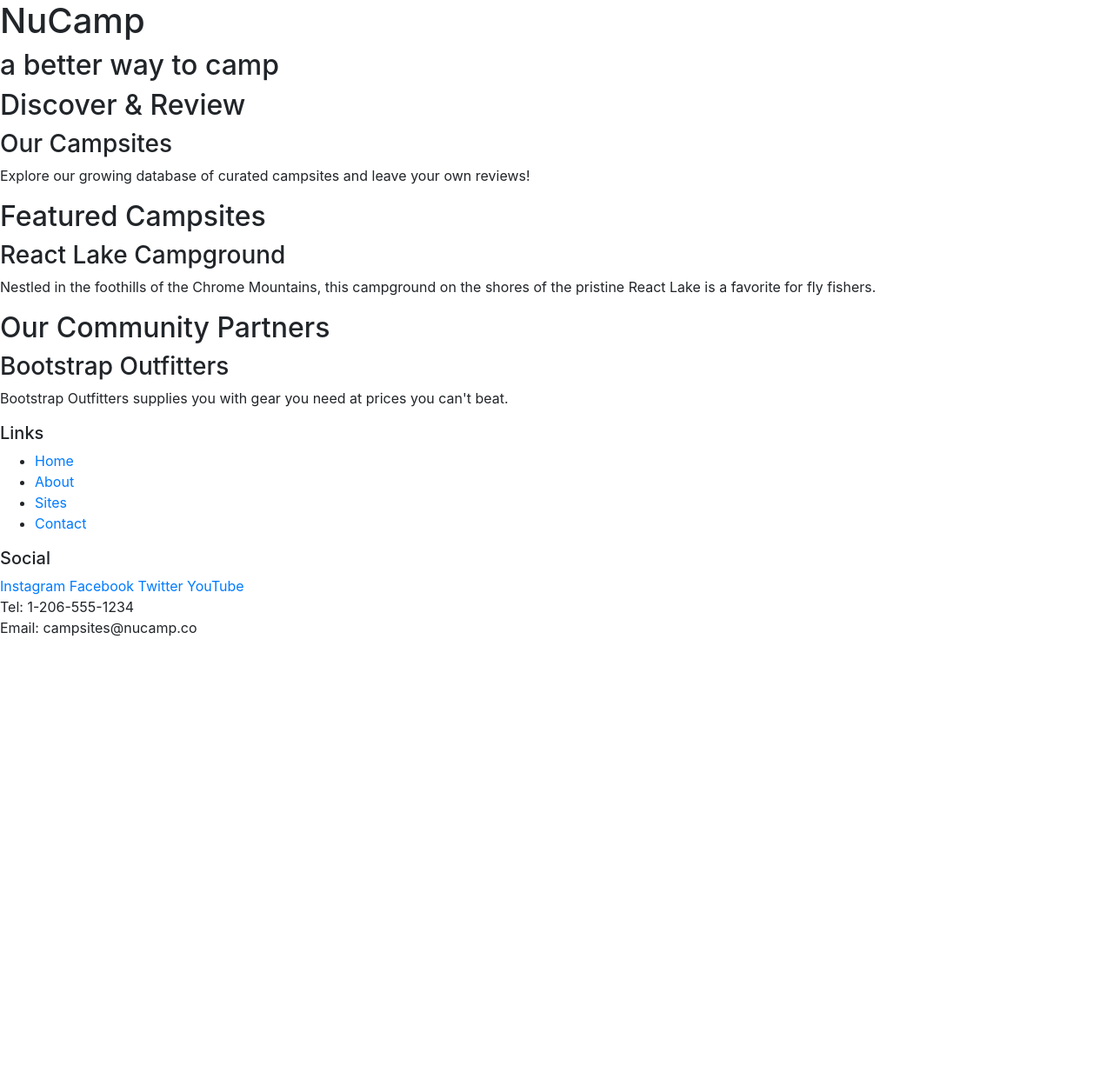
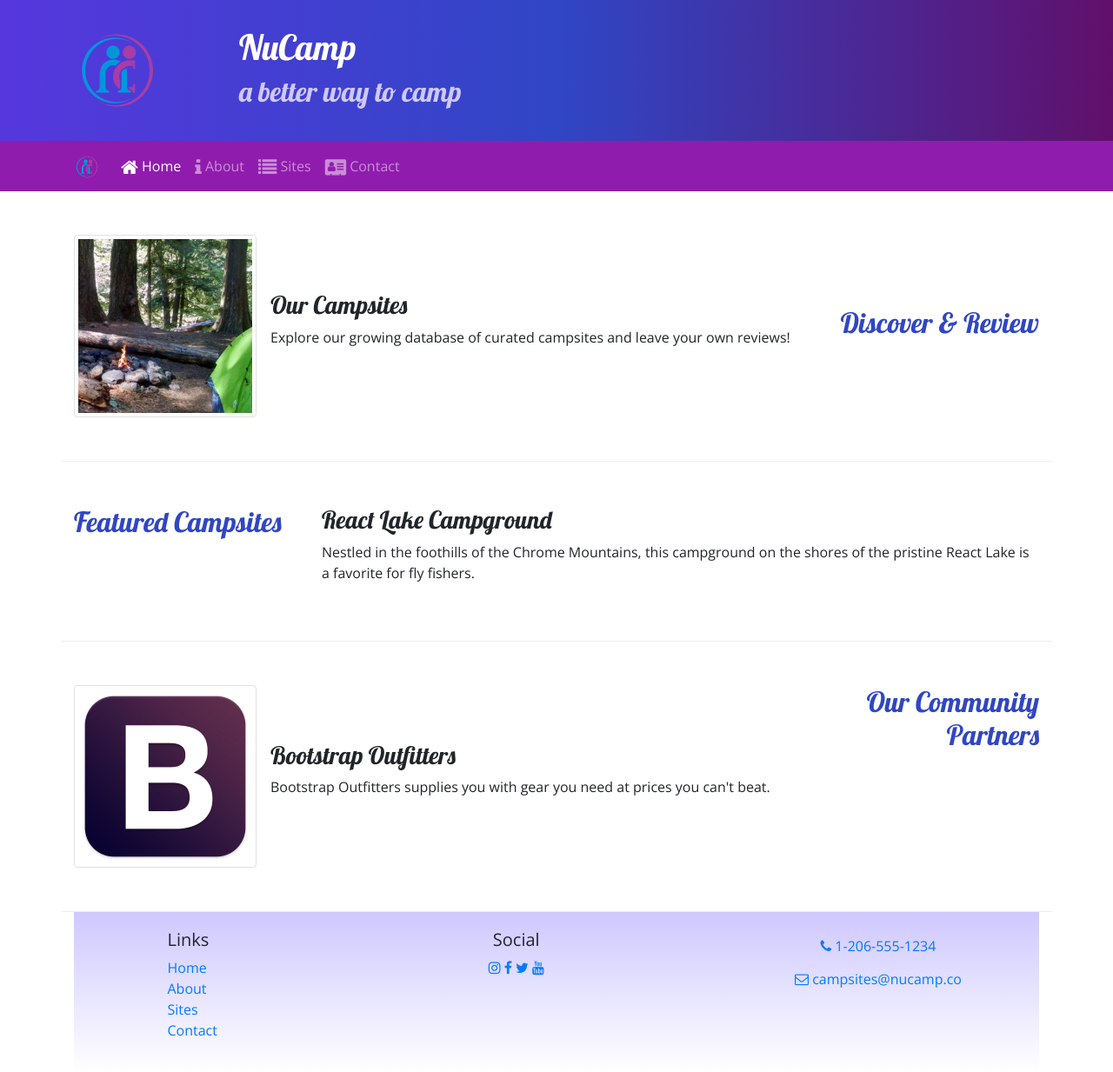
Before and after one commit to hincher13/nucampsite, a website: page index.html in a window 1280 px wide. Shown: the whole page at 87% size. Before the commit the page ends 800 px from the top, so only its background shows below. Drawn offline with nearby package versions, Linux system fonts and the light colour scheme.

Commit message:
Catching Up Upload

```diff
--- /dev/null
+++ b/css/styles.css
@@ -0,0 +1,36 @@
+body {
+    font-family: "Open Sans", sans-serif;
+}
+
+h1, h2, h3 {
+    font-family: "Lobster", cursive;
+}
+
+h2{
+    color: #3046C5;
+}
+header h2 {
+    color: #CEC8FF;
+}
+
+.site-footer {
+    background-image: linear-gradient(#CEC8FF, white);
+    padding: 20px 0;
+}
+
+.jumbotron {
+    margin: 0;
+    padding: 30px;
+    background-image: linear-gradient(to right, #5637DD, #3046C5, #60106B);
+    color: white;
+}
+
+.row-content{
+    padding: 50px 0;
+    border-bottom: 1px ridge;
+    min-height: 200px;
+}
+
+.navbar {
+    background-color: #901CAD;
+}
--- a/index.html
+++ b/index.html
@@ -2,61 +2,141 @@
 <html lang="en">
 
 <head>
+    <!-- Required meta tags always come first -->
     <meta charset="utf-8" />
-    <!-- Required meta tags always come first -->
     <meta name="viewport" content="width=device-width, initial-scale=1" />
+
     <!-- Bootstrapp CSS -->
     <link rel="stylesheet" href="node_modules/bootstrap/dist/css/bootstrap.min.css" />
     <title>NuCamp: A Better Way To Camp</title>
+
+    <!-- Additional CSS must be placed after Bootstrap CSS -->
+    <link rel="stylesheet" href="node_modules/font-awesome/css/font-awesome.min.css" />
+    <link rel="stylesheet" href="node_modules/bootstrap-social/bootstrap-social.css" />
+    <link rel="stylesheet" href="https://fonts.googleapis.com/css?family=Lobster|Open+Sans" />
+    <link rel="stylesheet" href="css/styles.css" />
+
+    <title>NuCamp: A Better Way To Camp</title>
+
 </head>
 
 <body>
 
-    <header>
-        <div>
+    <header class="jumbotron jumbotron-fluid">
+        <div class="container">
+            <div class="row">
+                <div class="col-4 col-sm-3 col-md-2 align-self-center">
+                    <a href="#"><img src="img/logo.png" class="img-fluid" /></a>
+                </div>
+                <div class="col">
                     <h1>NuCamp</h1>
                     <h2>a better way to camp</h2>
                 </div>
+            </div>
+        </div>
     </header>
 
-    <div>
-        <h2>Discover & Review</h2>
-        <h3>Our Campsites</h3>
-        <p>Explore our growing database of curated campsites and leave your own reviews!</p>
+    <nav class="navbar navbar-expand-sm navbar-dark sticky-top">
+        <div class="container">
+            <a class="navbar-brand" href="#"><img src="img/logo.png" height="30" width="30" /></a>
+            <button class="navbar-toggler" type="button" data-toggle="collapse" data-target="#nucampNavbar">
+                <span class="navbar-toggler-icon"></span>
+            </button>
+            <div class="collapse navbar-collapse" id="nucampNavbar">
+                <ul class="navbar-nav">
+                    <li class="nav-item active"><a class="nav-link" href="#"><i class="fa fa-home fa-lg"></i> Home</a>
+                    </li>
+                    <li class="nav-item"><a class="nav-link" href="aboutus.html"><i class="fa fa-info fa-lg"></i>
+                            About</a></li>
+                    <li class="nav-item"><a class="nav-link" href="#"><i class="fa fa-list fa-lg"></i> Sites</a></li>
+                    <li class="nav-item"><a class="nav-link" href="contactus.html"><i
+                                class="fa fa-address-card fa-lg"></i> Contact</a></li>
+                </ul>
+            </div>
+        </div>
+    </nav>
+
+    <div class="container">
+
+        <div class="row row-content align-items-center">
+            <div class="col-sm-4 order-sm-last col-md-3">
+                <h2 class="text-sm-right">Discover & Review</h2>
             </div>
 
-    <div>
-        <h2>Featured Campsites</h2>
-        <h3>React Lake Campground</h3>
-        <p>Nestled in the foothills of the Chrome Mountains, this campground on the shores of the pristine React Lake is a favorite for fly fishers.</p>
+            <div class="col">
+                <div class="media">
+                    <img class="d-flex mr-3 img-thumbnail" src="img/breadcrumb-trail-thumb.jpg"
+                        alt="Breadcrumb Trail Thumbnail" />
+                    <div class="media-body align-self-center">
+                        <h3>Our Campsites</h3>
+                        <p class="d-none d-sm-block">Explore our growing database of curated campsites and leave your
+                            own
+                            reviews!</p>
+                    </div>
+                </div>
+            </div>
         </div>
 
-    <div>
-        <h2>Our Community Partners</h2>
-        <h3>Bootstrap Outfitters</h3>
-        <p>Bootstrap Outfitters supplies you with gear you need at prices you can't beat.</p>
+        <div class="row row-content">
+
+            <div class="col-sm-4 col-md-3">
+                <h2>Featured Campsites</h2>
             </div>
 
-    <footer>
-        <div>
+            <div class="col">
+                <h3>React Lake Campground</h3>
+                <p class="d-none d-sm-block">Nestled in the foothills of the Chrome Mountains, this campground on the
+                    shores of the pristine React
+                    Lake is a favorite for fly fishers.</p>
+            </div>
+
+        </div>
+
+        <div class="row row-content">
+
+            <div class="col-sm-4 order-sm-last col-md-3">
+                <h2 class="text-sm-right">Our Community Partners</h2>
+            </div>
+
+            <div class="col">
+                <div class="media">
+                    <img class="d-flex mr-3 img-thumbnail" src="img/bootstrap-thumb.png" alt="Bootstrap Outfitters" />
+                    <div class="media-body align-self-center">
+                        <h3>Bootstrap Outfitters</h3>
+                        <p class="d-none d-sm-block">Bootstrap Outfitters supplies you with gear you need at prices you
+                            can't
+                            beat.</p>
+                    </div>
+                </div>
+            </div>
+        </div>
+
+        <footer class="site-footer">
+            <div class="container">
+                <div class="row">
+                    <div class="col-4 col-sm-2 offset-1">
                         <h5>Links</h5>
-            <ul>
+                        <ul class="list-unstyled">
                             <li><a href="#">Home</a></li>
-                <li><a href="#">About</a></li>
+                            <li><a href="aboutus.html">About</a></li>
                             <li><a href="#">Sites</a></li>
-                <li><a href="#">Contact</a></li>
+                            <li><a href="contactus.html">Contact</a></li>
                         </ul>
                     </div>
-        <div>
+                    <div class="col-6 col-sm-5 text-center">
                         <h5>Social</h5>
-            <a href="http://instagram.com/">Instagram</a>
-            <a href="http://facebook.com/">Facebook</a>
-            <a href="http://twitter.com/">Twitter</a>
-            <a href="http://youtube.com/">YouTube</a>
+                        <a href="http://instagram.com/"><i class="fa fa-instagram"></i></a>
+                        <a href="http://facebook.com/"><i class="fa fa-facebook"></i></a>
+                        <a href="http://twitter.com/"><i class="fa fa-twitter"></i></a>
+                        <a href="http://youtube.com/"><i class="fa fa-youtube"></i></a>
                     </div>
-        <div>
-            Tel: 1-206-555-1234<br />
-            Email: campsites@nucamp.co
+                    <div class="col-sm-4 text-center">
+                        <a role="button" class="btn btn-link" href="tel: +12065551234"><i class="fa fa-phone"></i>
+                            1-206-555-1234</a><br>
+                        <a role="button" class="btn btn-link" href="mailto:campsites@nucamp.co"><i
+                                class="fa fa-envelope-o"></i> campsites@nucamp.co</a>
+                    </div>
+                </div>
             </div>
         </footer>
 
--- a/package.json
+++ b/package.json
@@ -15,6 +15,8 @@
   },
   "dependencies": {
     "bootstrap": "^4.5.2",
+    "bootstrap-social": "^5.1.1",
+    "font-awesome": "^4.7.0",
     "jquery": "^3.5.1",
     "popper.js": "^1.16.1"
   }
```
Also changed, not shown: aboutus.html (added, +204 -0 lines), contactus.html (added, +193 -0 lines), img/bootstrap-thumb.png (added), img/breadcrumb-trail-thumb.jpg (added), img/breadcrumb-trail.jpg (added), img/chrome-river-thumb.jpg (added), img/chrome-river.jpg (added), img/logo.png (added), img/react-lake-thumb.jpg (added), img/react-lake.jpg (added), 2 other files. Lines whose indentation alone changed are shown as unchanged.
